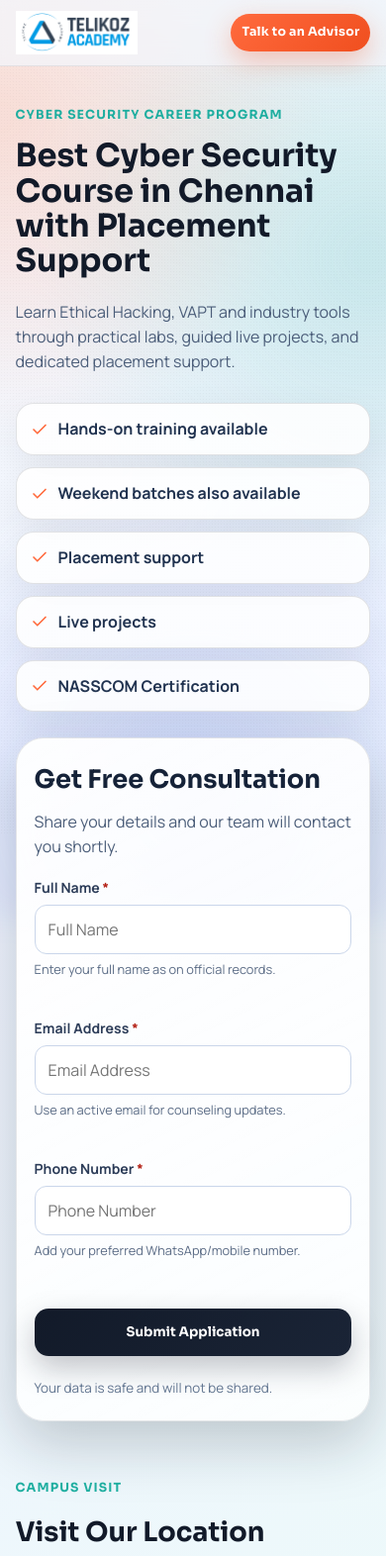
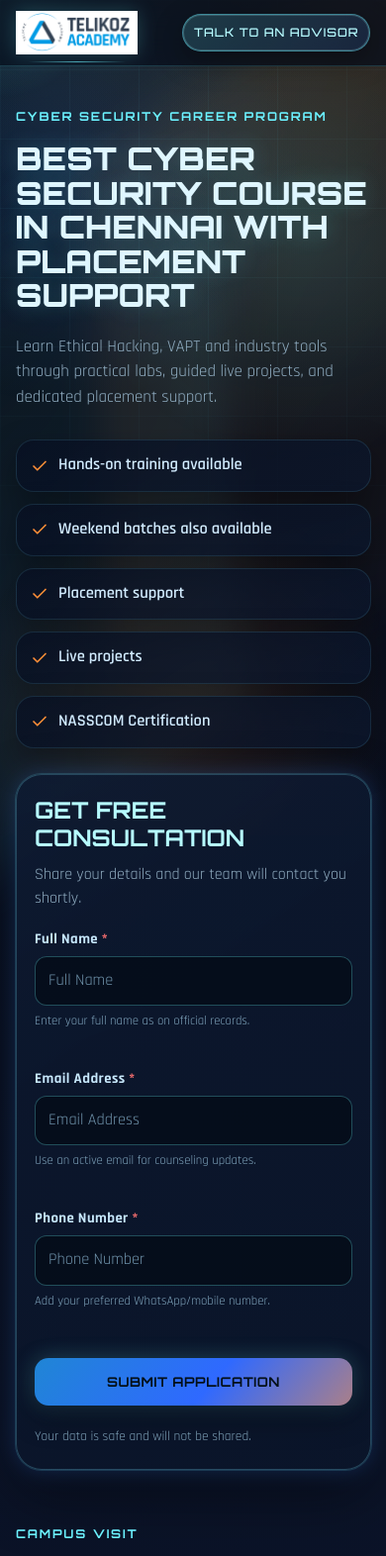
Before and after one commit to payaltelisara/telikoz-ui-clone, a plain HTML site: page index.html in a window 390 px wide. Shown: the top 1572 px of the page at 99% size. Drawn offline with Linux system fonts and the light colour scheme; some packages are replaced by stand-ins of ours; a script that the page names is missing.

Commit message:
Apply dark cyber-tech visual redesign with motion layers

```diff
--- a/index.html
+++ b/index.html
@@ -34,7 +34,7 @@
 
   <link rel="preconnect" href="https://fonts.googleapis.com">
   <link rel="preconnect" href="https://fonts.gstatic.com" crossorigin>
-  <link href="https://fonts.googleapis.com/css2?family=Sora:wght@400;600;700;800&family=Manrope:wght@400;500;700&display=swap" rel="stylesheet">
+  <link href="https://fonts.googleapis.com/css2?family=Orbitron:wght@500;700;900&family=Rajdhani:wght@400;500;600;700&display=swap" rel="stylesheet">
   <link rel="stylesheet" href="styles.css">
 
   <script type="application/ld+json">
@@ -80,8 +80,11 @@
 </head>
 <body>
   <a href="#main-content" class="skip-link">Skip to main content</a>
+  <div class="grid-layer" aria-hidden="true"></div>
+  <div class="glow-layer" aria-hidden="true"></div>
   <div class="bg-mesh" aria-hidden="true"></div>
   <div class="grain" aria-hidden="true"></div>
+  <div class="cursor-glow" id="cursorGlow" aria-hidden="true"></div>
 
   <header class="site-header">
     <div class="container header-inner">
--- a/styles.css
+++ b/styles.css
@@ -1,24 +1,27 @@
 :root {
-  --ink-950: #0c111d;
-  --ink-900: #121a29;
-  --ink-800: #1a2436;
-  --surface: #f3f6fb;
-  --card: rgba(255, 255, 255, 0.88);
-  --line: rgba(16, 26, 40, 0.12);
-  --accent: #ff6a3d;
-  --accent-strong: #f04f1f;
-  --teal: #1faea0;
-  --text: #152238;
-  --muted: #4b5d79;
-  --success: #0f766e;
-  --danger: #b42318;
-  --white: #ffffff;
+  --bg-0: #060a12;
+  --bg-1: #091021;
+  --bg-2: #0d1730;
+  --panel: rgba(10, 18, 35, 0.74);
+  --panel-strong: rgba(11, 21, 42, 0.9);
+  --line: rgba(122, 229, 255, 0.24);
+  --line-soft: rgba(122, 229, 255, 0.12);
+  --text: #dff6ff;
+  --muted: #91aec2;
+  --cyan: #6cf2ff;
+  --cyan-bright: #b6fbff;
+  --blue: #3f87ff;
+  --orange: #ff8f38;
+  --danger: #ff6b6b;
+  --success: #4fffb0;
   --radius-sm: 12px;
   --radius-md: 18px;
-  --radius-lg: 28px;
-  --shadow-soft: 0 16px 42px rgba(16, 26, 40, 0.08);
-  --shadow-deep: 0 22px 60px rgba(16, 26, 40, 0.22);
-  --duration: 320ms;
+  --radius-lg: 26px;
+  --shadow-soft: 0 14px 34px rgba(0, 0, 0, 0.34);
+  --shadow-neon: 0 0 0 1px rgba(108, 242, 255, 0.15), 0 0 22px rgba(63, 135, 255, 0.24);
+  --duration-fast: 180ms;
+  --duration-mid: 320ms;
+  --duration-slow: 700ms;
 }
 
 * {
@@ -33,64 +36,102 @@ body {
 
 body {
   min-height: 100vh;
-  font-family: "Manrope", sans-serif;
+  font-family: "Rajdhani", sans-serif;
   color: var(--text);
-  background: linear-gradient(140deg, #f8fafc 0%, #eff4ff 36%, #ecfbf8 100%);
-  line-height: 1.55;
+  background:
+    radial-gradient(1200px circle at 15% -10%, rgba(108, 242, 255, 0.15), transparent 45%),
+    radial-gradient(900px circle at 85% 0%, rgba(255, 143, 56, 0.12), transparent 42%),
+    linear-gradient(170deg, var(--bg-0), var(--bg-1) 48%, var(--bg-2));
+  line-height: 1.5;
   overflow-x: hidden;
+  position: relative;
 }
 
 .skip-link {
   position: absolute;
   left: 10px;
   top: -60px;
-  z-index: 2000;
+  z-index: 2200;
   padding: 10px 14px;
   border-radius: 10px;
-  background: var(--ink-900);
-  color: var(--white);
+  background: #0d1f3f;
+  color: var(--cyan-bright);
   text-decoration: none;
   font-weight: 700;
-  transition: top 180ms ease;
+  transition: top var(--duration-fast) ease;
 }
 
 .skip-link:focus {
   top: 10px;
 }
 
+.grid-layer {
+  position: fixed;
+  inset: 0;
+  z-index: -5;
+  background-image:
+    linear-gradient(rgba(108, 242, 255, 0.08) 1px, transparent 1px),
+    linear-gradient(90deg, rgba(108, 242, 255, 0.08) 1px, transparent 1px);
+  background-size: 70px 70px;
+  mask-image: radial-gradient(circle at 50% 20%, rgba(0, 0, 0, 0.7), transparent 78%);
+}
+
+.glow-layer {
+  position: fixed;
+  inset: -30vh -20vw;
+  z-index: -4;
+  background:
+    conic-gradient(from 120deg at 20% 40%, rgba(108, 242, 255, 0.08), transparent 40%),
+    conic-gradient(from -60deg at 80% 65%, rgba(255, 143, 56, 0.08), transparent 35%);
+  animation: rotateGlow 32s linear infinite;
+  filter: blur(20px);
+}
+
 .bg-mesh {
   position: fixed;
-  inset: -10vmax;
-  z-index: -2;
+  inset: 0;
+  z-index: -3;
   background:
-    radial-gradient(circle at 15% 20%, rgba(255, 106, 61, 0.2), transparent 35%),
-    radial-gradient(circle at 82% 34%, rgba(31, 174, 160, 0.2), transparent 42%),
-    radial-gradient(circle at 50% 88%, rgba(97, 132, 255, 0.22), transparent 36%);
-  filter: blur(14px);
+    radial-gradient(circle at 16% 20%, rgba(63, 135, 255, 0.16), transparent 32%),
+    radial-gradient(circle at 78% 28%, rgba(108, 242, 255, 0.15), transparent 34%),
+    radial-gradient(circle at 48% 86%, rgba(255, 143, 56, 0.14), transparent 30%);
 }
 
 .grain {
   position: fixed;
   inset: 0;
+  z-index: -2;
+  pointer-events: none;
+  opacity: 0.14;
+  background-image: radial-gradient(rgba(170, 230, 255, 0.6) 0.45px, transparent 0.45px);
+  background-size: 2px 2px;
+}
+
+.cursor-glow {
+  position: fixed;
+  width: 220px;
+  height: 220px;
+  border-radius: 50%;
+  pointer-events: none;
+  background: radial-gradient(circle, rgba(108, 242, 255, 0.22), transparent 65%);
+  transform: translate(-50%, -50%);
   z-index: -1;
-  pointer-events: none;
-  opacity: 0.18;
-  background-image: radial-gradient(rgba(16, 26, 40, 0.18) 0.4px, transparent 0.4px);
-  background-size: 3px 3px;
+  opacity: 0.7;
+  transition: opacity var(--duration-fast) ease;
 }
 
 .container {
-  width: min(1120px, 92vw);
+  width: min(1160px, 92vw);
   margin: 0 auto;
 }
 
 .site-header {
   position: sticky;
   top: 0;
-  z-index: 20;
-  backdrop-filter: blur(12px);
-  background: rgba(243, 246, 251, 0.74);
-  border-bottom: 1px solid rgba(17, 26, 42, 0.08);
+  z-index: 30;
+  border-bottom: 1px solid rgba(108, 242, 255, 0.18);
+  backdrop-filter: blur(14px);
+  background: rgba(7, 14, 28, 0.7);
 }
 
 .header-inner {
@@ -101,70 +142,110 @@ body {
   padding: 14px 0;
 }
 
+.logo {
+  position: relative;
+}
+
+.logo::after {
+  content: "";
+  position: absolute;
+  inset: auto 0 -8px;
+  height: 1px;
+  background: linear-gradient(90deg, transparent, rgba(108, 242, 255, 0.8), transparent);
+  transform: scaleX(0.8);
+  opacity: 0.8;
+}
+
 .logo img {
   height: 56px;
   width: auto;
   display: block;
+  filter: drop-shadow(0 0 10px rgba(108, 242, 255, 0.22));
 }
 
 .header-cta {
-  font-family: "Sora", sans-serif;
-  font-size: 0.88rem;
+  font-family: "Orbitron", sans-serif;
+  font-size: 0.82rem;
+  letter-spacing: 0.08em;
+  text-transform: uppercase;
   text-decoration: none;
-  letter-spacing: 0.02em;
-  font-weight: 700;
-  color: var(--white);
-  background: linear-gradient(135deg, var(--accent), var(--accent-strong));
+  color: var(--cyan-bright);
   padding: 11px 16px;
   border-radius: 999px;
-  transition: transform var(--duration) ease, box-shadow var(--duration) ease;
-  box-shadow: 0 10px 28px rgba(240, 79, 31, 0.32);
+  border: 1px solid rgba(108, 242, 255, 0.45);
+  background: linear-gradient(140deg, rgba(108, 242, 255, 0.18), rgba(63, 135, 255, 0.14));
+  box-shadow: 0 10px 28px rgba(0, 0, 0, 0.34), inset 0 0 0 1px rgba(182, 251, 255, 0.2);
+  transition: transform var(--duration-mid) ease, box-shadow var(--duration-mid) ease, border-color var(--duration-mid) ease;
 }
 
 .header-cta:hover,
 .header-cta:focus-visible {
-  transform: translateY(-2px);
-  box-shadow: 0 14px 34px rgba(240, 79, 31, 0.38);
+  transform: translateY(-2px) scale(1.01);
+  border-color: var(--cyan);
+  box-shadow: 0 16px 32px rgba(0, 0, 0, 0.4), 0 0 26px rgba(63, 135, 255, 0.35);
 }
 
 a:focus-visible,
 button:focus-visible,
 input:focus-visible {
-  outline: 3px solid rgba(31, 174, 160, 0.4);
+  outline: 3px solid rgba(108, 242, 255, 0.34);
   outline-offset: 2px;
+}
+
+main {
+  position: relative;
 }
 
 .hero {
   display: grid;
-  grid-template-columns: 1.1fr 0.9fr;
+  grid-template-columns: 1.08fr 0.92fr;
   align-items: start;
   gap: 38px;
-  padding: 72px 0 54px;
+  padding: 78px 0 58px;
+}
+
+.hero-copy {
+  position: relative;
+}
+
+.hero-copy::before {
+  content: "";
+  position: absolute;
+  left: -24px;
+  top: 8px;
+  width: 3px;
+  height: 72px;
+  border-radius: 999px;
+  background: linear-gradient(180deg, var(--orange), var(--cyan));
+  box-shadow: 0 0 16px rgba(255, 143, 56, 0.45);
 }
 
 .eyebrow {
-  margin: 0 0 14px;
-  font-family: "Sora", sans-serif;
+  margin: 0 0 16px;
+  font-family: "Orbitron", sans-serif;
+  font-size: 0.76rem;
   font-weight: 700;
-  color: var(--teal);
-  letter-spacing: 0.09em;
+  letter-spacing: 0.15em;
   text-transform: uppercase;
-  font-size: 0.78rem;
+  color: var(--cyan);
 }
 
 .hero-copy h1 {
   margin: 0;
-  font-family: "Sora", sans-serif;
-  font-size: clamp(2rem, 3.6vw, 3.2rem);
-  line-height: 1.1;
-  color: var(--ink-900);
+  font-family: "Orbitron", sans-serif;
+  font-weight: 900;
+  text-transform: uppercase;
+  font-size: clamp(2rem, 3.8vw, 3.4rem);
+  line-height: 1.08;
+  color: var(--text);
+  text-shadow: 0 0 22px rgba(108, 242, 255, 0.22);
 }
 
 .hero-subtitle {
   margin: 22px 0 30px;
   max-width: 58ch;
   color: var(--muted);
-  font-size: clamp(1rem, 1.4vw, 1.2rem);
+  font-size: clamp(1.06rem, 1.3vw, 1.2rem);
 }
 
 .feature-list {
@@ -180,49 +261,69 @@ input:focus-visible {
   display: flex;
   align-items: center;
   gap: 10px;
-  background: var(--card);
-  border: 1px solid var(--line);
+  background: linear-gradient(150deg, rgba(8, 16, 34, 0.82), rgba(11, 23, 46, 0.7));
+  border: 1px solid var(--line-soft);
   border-radius: var(--radius-md);
   padding: 13px 14px;
   font-weight: 600;
-  color: #213350;
+  font-size: 1.03rem;
+  color: #d2ecff;
   box-shadow: var(--shadow-soft);
-  transition: transform var(--duration) ease, border-color var(--duration) ease;
+  transition: transform var(--duration-mid) ease, border-color var(--duration-mid) ease, box-shadow var(--duration-mid) ease;
+}
+
+.feature-card:hover {
+  transform: translateY(-4px);
+  border-color: var(--line);
+  box-shadow: var(--shadow-soft), 0 0 22px rgba(63, 135, 255, 0.22);
 }
 
 .feature-icon {
   width: 18px;
   height: 18px;
   flex: 0 0 18px;
-  stroke: var(--accent);
+  stroke: var(--orange);
   stroke-width: 2.2;
   fill: none;
   stroke-linecap: round;
   stroke-linejoin: round;
 }
 
-.feature-card:hover {
-  transform: translateY(-3px);
-  border-color: rgba(240, 79, 31, 0.32);
+.lead-card {
+  border-radius: var(--radius-lg);
+  background:
+    linear-gradient(160deg, rgba(13, 24, 47, 0.9), rgba(11, 21, 42, 0.94)),
+    linear-gradient(145deg, rgba(108, 242, 255, 0.12), transparent 42%);
+  border: 1px solid var(--line);
+  padding: 28px 24px;
+  box-shadow: var(--shadow-neon), 0 24px 62px rgba(0, 0, 0, 0.4);
+  position: relative;
+  overflow: hidden;
 }
 
-.lead-card {
-  border-radius: var(--radius-lg);
-  background: linear-gradient(154deg, rgba(255, 255, 255, 0.94), rgba(255, 255, 255, 0.78));
-  border: 1px solid rgba(15, 24, 42, 0.1);
-  padding: 28px 24px;
-  box-shadow: var(--shadow-deep);
+.lead-card::before {
+  content: "";
+  position: absolute;
+  inset: -40% auto auto -25%;
+  width: 240px;
+  height: 240px;
+  background: radial-gradient(circle, rgba(108, 242, 255, 0.16), transparent 64%);
+  pointer-events: none;
 }
 
 .lead-card h2 {
   margin: 0;
-  font-family: "Sora", sans-serif;
-  font-size: 1.6rem;
+  font-family: "Orbitron", sans-serif;
+  text-transform: uppercase;
+  font-size: 1.45rem;
+  line-height: 1.22;
+  color: var(--cyan-bright);
 }
 
 .lead-note {
   margin: 10px 0 18px;
   color: var(--muted);
+  font-size: 1rem;
 }
 
 form {
@@ -236,31 +337,43 @@ form {
 }
 
 label {
-  font-size: 0.88rem;
+  font-size: 0.92rem;
+  letter-spacing: 0.03em;
   font-weight: 700;
-  color: #2d3d59;
+  color: #c6e7fb;
+}
+
+.required-mark {
+  color: #ff7272;
 }
 
 input {
   width: 100%;
-  border: 1px solid #cad6ea;
-  background: #fff;
+  min-height: 46px;
+  border: 1px solid rgba(108, 242, 255, 0.28);
+  background: rgba(5, 12, 24, 0.78);
+  color: #e1f6ff;
   border-radius: var(--radius-sm);
-  min-height: 46px;
   padding: 12px 13px;
   font: inherit;
-  transition: border-color var(--duration) ease, box-shadow var(--duration) ease;
+  font-size: 1.02rem;
+  transition: border-color var(--duration-mid) ease, box-shadow var(--duration-mid) ease, background var(--duration-mid) ease;
+}
+
+input::placeholder {
+  color: #6f92aa;
 }
 
 input:focus-visible {
   outline: none;
-  border-color: rgba(31, 174, 160, 0.85);
-  box-shadow: 0 0 0 4px rgba(31, 174, 160, 0.2);
+  border-color: var(--cyan);
+  box-shadow: 0 0 0 3px rgba(108, 242, 255, 0.2);
+  background: rgba(7, 15, 31, 0.88);
 }
 
 .field-hint {
   margin: 0;
-  color: #5b6c86;
+  color: #7fa4bb;
   font-size: 0.8rem;
 }
 
@@ -272,12 +385,8 @@ input:focus-visible {
 }
 
 input[aria-invalid="true"] {
-  border-color: rgba(180, 35, 24, 0.65);
-  box-shadow: 0 0 0 3px rgba(180, 35, 24, 0.14);
-}
-
-.required-mark {
-  color: var(--danger);
+  border-color: rgba(255, 107, 107, 0.8);
+  box-shadow: 0 0 0 3px rgba(255, 107, 107, 0.15);
 }
 
 .submit-btn {
@@ -285,28 +394,33 @@ input[aria-invalid="true"] {
   min-height: 48px;
   border: 0;
   border-radius: 14px;
-  background: linear-gradient(130deg, var(--ink-900), var(--ink-800));
-  color: var(--white);
+  background: linear-gradient(130deg, #129fb0, #2f69ff 58%, #ff8f38);
+  background-size: 180% 180%;
+  color: #041019;
   padding: 13px 16px;
-  font-family: "Sora", sans-serif;
+  font-family: "Orbitron", sans-serif;
+  letter-spacing: 0.04em;
+  text-transform: uppercase;
   font-weight: 700;
   cursor: pointer;
-  transition: transform var(--duration) ease, box-shadow var(--duration) ease;
-  box-shadow: 0 12px 30px rgba(18, 26, 41, 0.26);
+  transition: transform var(--duration-mid) ease, box-shadow var(--duration-mid) ease, filter var(--duration-mid) ease;
+  box-shadow: 0 12px 30px rgba(0, 0, 0, 0.35), 0 0 22px rgba(108, 242, 255, 0.24);
   display: inline-flex;
   justify-content: center;
   align-items: center;
   gap: 10px;
+  animation: pulseGradient 7s ease-in-out infinite;
 }
 
 .submit-btn:hover,
 .submit-btn:focus-visible {
   transform: translateY(-2px);
-  box-shadow: 0 16px 34px rgba(18, 26, 41, 0.34);
+  filter: brightness(1.06);
+  box-shadow: 0 16px 36px rgba(0, 0, 0, 0.42), 0 0 30px rgba(63, 135, 255, 0.35);
 }
 
 .submit-btn:disabled {
-  opacity: 0.72;
+  opacity: 0.78;
   cursor: wait;
 }
 
@@ -314,8 +428,8 @@ input[aria-invalid="true"] {
   width: 14px;
   height: 14px;
   border-radius: 50%;
-  border: 2px solid rgba(255, 255, 255, 0.35);
-  border-top-color: var(--white);
+  border: 2px solid rgba(3, 14, 25, 0.32);
+  border-top-color: #041019;
   animation: spin 800ms linear infinite;
   display: none;
 }
@@ -327,7 +441,7 @@ input[aria-invalid="true"] {
 .trust-note {
   margin: 8px 0 0;
   font-size: 0.84rem;
-  color: #60748f;
+  color: #7ea1b7;
 }
 
 .location {
@@ -336,18 +450,20 @@ input[aria-invalid="true"] {
 
 .section-head h2 {
   margin: 0;
-  font-family: "Sora", sans-serif;
-  font-size: clamp(1.7rem, 2.3vw, 2.3rem);
-  color: var(--ink-900);
+  font-family: "Orbitron", sans-serif;
+  text-transform: uppercase;
+  letter-spacing: 0.04em;
+  font-size: clamp(1.55rem, 2.2vw, 2.3rem);
+  color: var(--cyan-bright);
 }
 
 .map-shell {
   margin-top: 20px;
   border-radius: var(--radius-lg);
-  border: 1px solid rgba(17, 26, 42, 0.11);
+  border: 1px solid var(--line);
   overflow: hidden;
-  background: #dce6f5;
-  box-shadow: var(--shadow-soft);
+  background: rgba(7, 16, 30, 0.82);
+  box-shadow: var(--shadow-neon), 0 16px 50px rgba(0, 0, 0, 0.36);
 }
 
 .map-shell iframe {
@@ -361,26 +477,29 @@ input[aria-invalid="true"] {
   width: 100%;
   min-height: 48px;
   border: 0;
-  border-top: 1px solid rgba(17, 26, 42, 0.1);
-  background: linear-gradient(130deg, #1faea0, #1d8ec4);
-  color: var(--white);
-  font-family: "Sora", sans-serif;
+  border-top: 1px solid rgba(108, 242, 255, 0.26);
+  background: linear-gradient(130deg, rgba(19, 160, 177, 0.94), rgba(51, 106, 255, 0.94));
+  color: var(--cyan-bright);
+  font-family: "Orbitron", sans-serif;
+  font-size: 0.9rem;
+  letter-spacing: 0.04em;
+  text-transform: uppercase;
   font-weight: 700;
   padding: 14px;
   cursor: pointer;
-  transition: filter var(--duration) ease;
+  transition: filter var(--duration-mid) ease;
 }
 
 .map-btn:hover,
 .map-btn:focus-visible {
-  filter: brightness(1.08);
+  filter: brightness(1.1);
 }
 
 .site-footer {
-  border-top: 1px solid rgba(17, 26, 42, 0.1);
-  background: rgba(252, 253, 255, 0.7);
+  border-top: 1px solid rgba(108, 242, 255, 0.15);
+  background: rgba(4, 11, 21, 0.8);
   text-align: center;
-  color: #4b5e7c;
+  color: #7b9ab1;
   padding: 24px 14px 30px;
 }
 
@@ -397,22 +516,32 @@ input[aria-invalid="true"] {
 
 .reveal {
   opacity: 0;
-  transform: translateY(16px);
-  animation: reveal 780ms cubic-bezier(0.2, 0.8, 0.2, 1) forwards;
+  transform: translateY(18px) scale(0.99);
+  animation: reveal 850ms cubic-bezier(0.2, 0.84, 0.18, 1) forwards;
 }
 
 .delay-1 {
-  animation-delay: 120ms;
+  animation-delay: 140ms;
 }
 
 .delay-2 {
-  animation-delay: 220ms;
+  animation-delay: 260ms;
 }
 
 @keyframes reveal {
   to {
     opacity: 1;
-    transform: translateY(0);
+    transform: translateY(0) scale(1);
+  }
+}
+
+@keyframes pulseGradient {
+  0%,
+  100% {
+    background-position: 0% 45%;
+  }
+  50% {
+    background-position: 100% 60%;
   }
 }
 
@@ -422,10 +551,20 @@ input[aria-invalid="true"] {
   }
 }
 
+@keyframes rotateGlow {
+  to {
+    transform: rotate(360deg);
+  }
+}
+
 @media (max-width: 980px) {
   .hero {
     grid-template-columns: 1fr;
-    padding-top: 54px;
+    padding-top: 58px;
+  }
+
+  .hero-copy::before {
+    display: none;
   }
 
   .feature-list {
@@ -433,7 +572,7 @@ input[aria-invalid="true"] {
   }
 
   .lead-card {
-    max-width: 640px;
+    max-width: 680px;
   }
 }
 
@@ -447,13 +586,13 @@ input[aria-invalid="true"] {
   }
 
   .header-cta {
-    font-size: 0.78rem;
+    font-size: 0.74rem;
     padding: 9px 11px;
   }
 
   .hero {
     gap: 26px;
-    padding: 40px 0 38px;
+    padding: 42px 0 36px;
   }
 
   .lead-card {
@@ -474,4 +613,8 @@ input[aria-invalid="true"] {
     transition-duration: 0.01ms !important;
     scroll-behavior: auto !important;
   }
+
+  .cursor-glow {
+    display: none;
+  }
 }
```
Also changed, not shown: script.js (+28 -0 lines).
